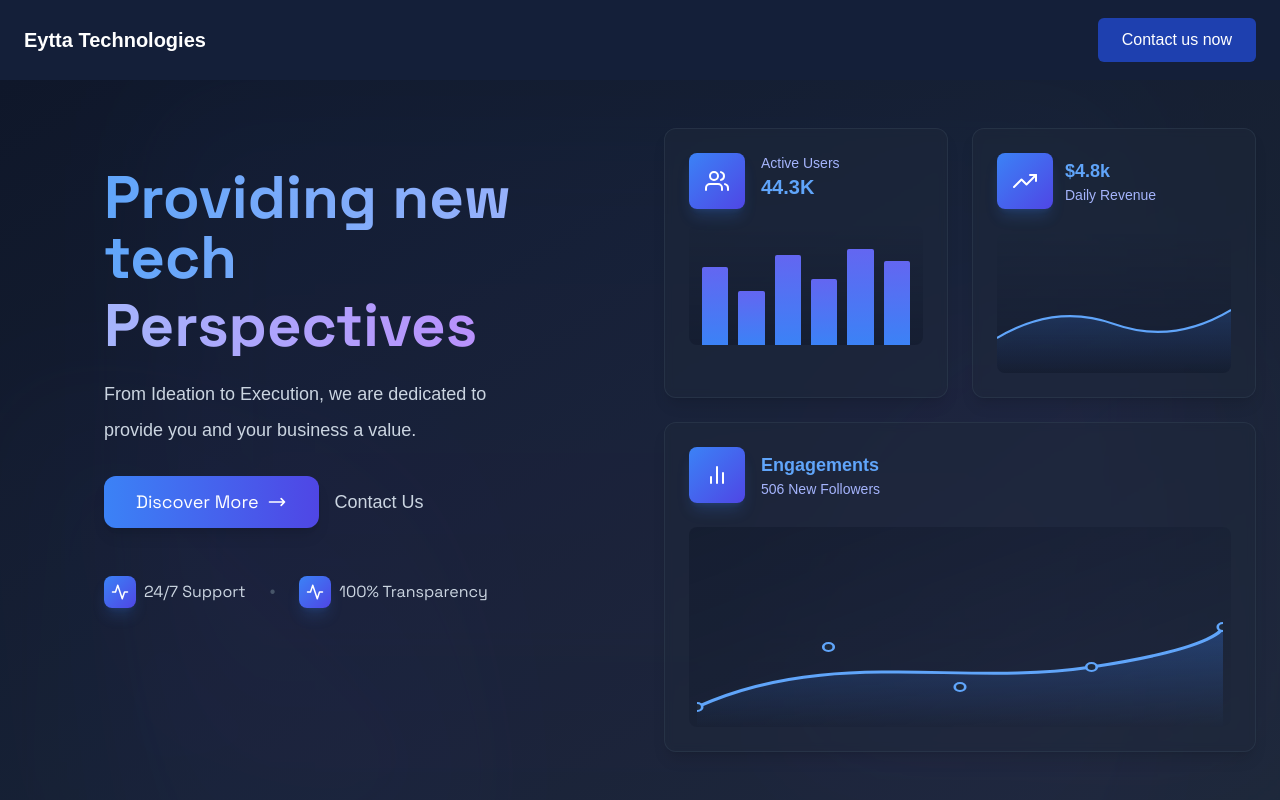
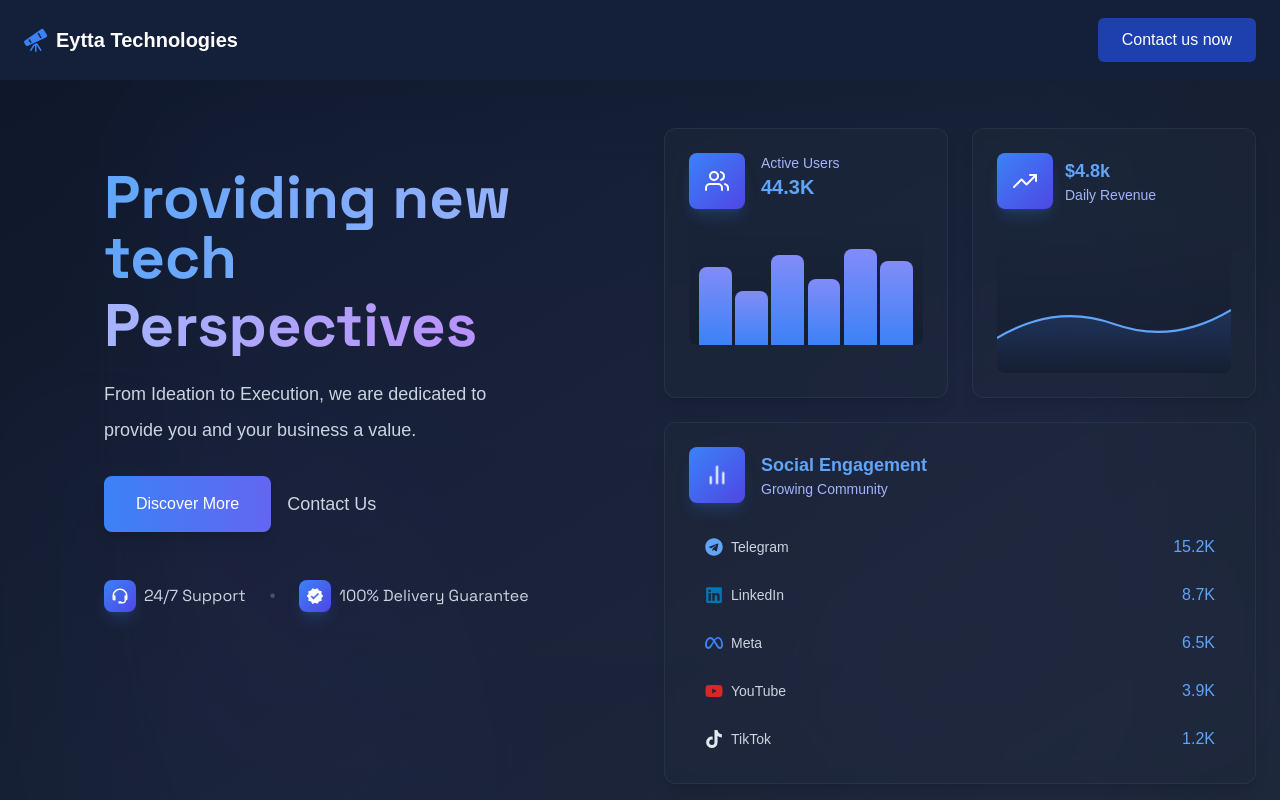
Before and after one commit to nitsuh21/eytta, a Next.js app: page / in a window 1280 px wide. Shown: the top 800 px of the page. Built offline with nearby package versions, Linux system fonts and the light colour scheme.

Commit message:
first version

```diff
--- a/src/app/layout.tsx
+++ b/src/app/layout.tsx
@@ -20,10 +20,40 @@ const geistMono = localFont({
 });
 
 export const metadata: Metadata = {
-  title: "Create Next App",
-  description: "Generated by create next app",
+  title: "Eytta Technologies | Digital Transformation Solutions",
+  description: "Eytta Technologies - Your trusted partner in digital transformation and software solutions. We specialize in web development, mobile apps, and enterprise solutions.",
+  keywords: "digital transformation, software development, web development, mobile apps, enterprise solutions",
+  openGraph: {
+    title: "Eytta Technologies | Digital Transformation Solutions",
+    description: "Your trusted partner in digital transformation and software solutions",
+    url: "https://eytta.com",
+    siteName: "Eytta Technologies",
+    images: [
+      {
+        url: "/og-image.jpg",
+        width: 1200,
+        height: 630,
+        alt: "Eytta Technologies"
+      }
+    ],
+    locale: "en_US",
+    type: "website",
+  },
+  twitter: {
+    card: "summary_large_image",
+    title: "Eytta Technologies | Digital Transformation Solutions",
+    description: "Your trusted partner in digital transformation and software solutions",
+    images: ["/og-image.jpg"],
+  },
+  robots: {
+    index: true,
+    follow: true,
+  },
+  viewport: {
+    width: "device-width",
+    initialScale: 1,
+  },
 };
-
 export default function RootLayout({
   children,
 }: Readonly<{
--- a/src/app/page.tsx
+++ b/src/app/page.tsx
@@ -4,6 +4,7 @@ import Tools from "./ui/Tools";
 import Services from "./ui/Services";
 import Why from "./ui/Why"
 import Subscribe from "./ui/Subscribe"
+import Contact from "./ui/Contact"
 import Footer from "./ui/Footer";
 
 export default function Home() {
--- a/src/app/ui/Contact.tsx
+++ b/src/app/ui/Contact.tsx
@@ -1,10 +1,12 @@
+'use client'
+
 import React from 'react'
 import { FaTelegram } from 'react-icons/fa'
 import { MdEmail } from 'react-icons/md'
 
 const Contact = () => {
   return (
-    <div className="relative bg-slate-900 overflow-hidden">
+    <div id="contact" className="relative bg-slate-900 overflow-hidden">
       {/* Background Elements */}
       <div className="absolute inset-0">
         <div className="absolute top-0 left-1/2 -translate-x-1/2 w-[1000px] h-[1000px] bg-gradient-to-b from-blue-500/30 via-violet-500/30 to-transparent opacity-20 blur-3xl"></div>
--- a/src/app/ui/Footer.tsx
+++ b/src/app/ui/Footer.tsx
@@ -1,3 +1,5 @@
+'use client'
+
 import React from 'react'
 import Image from 'next/image'
 import Link from 'next/link'
@@ -19,13 +21,13 @@ const Footer = () => {
               </p>
               <div className="flex space-x-4 justify-center md:justify-start">
                 <Link href="https://twitter.com" className="hover:text-blue-400 transition-colors">
-                  <Image src="/images/twitter.svg" alt="Twitter" width={24} height={24} />
+                  <Image src="/images/twitter.svg" alt="Twitter" width={24} height={24} priority />
                 </Link>
                 <Link href="https://linkedin.com" className="hover:text-blue-400 transition-colors">
-                  <Image src="/images/linkedin.svg" alt="LinkedIn" width={24} height={24} />
+                  <Image src="/images/linkedin.svg" alt="LinkedIn" width={24} height={24} priority />
                 </Link>
                 <Link href="https://facebook.com" className="hover:text-blue-400 transition-colors">
-                  <Image src="/images/facebook.svg" alt="Facebook" width={24} height={24} />
+                  <Image src="/images/facebook.svg" alt="Facebook" width={24} height={24} priority />
                 </Link>
               </div>
             </div>
@@ -60,6 +62,10 @@ const Footer = () => {
                   <span className="block font-semibold">Email:</span>
                   contact@eytta.com
                 </p>
+                <p className="text-gray-300">
+                  <span className="block font-semibold">Telegram:</span>
+                  @eytta_tech
+                </p>
               </div>
             </div>
           </div>
--- a/src/app/ui/LandingHero.tsx
+++ b/src/app/ui/LandingHero.tsx
@@ -2,9 +2,23 @@
 
 import React from 'react'
 import { FiUsers, FiTrendingUp, FiBarChart2, FiActivity } from 'react-icons/fi'
+import { BiSupport } from 'react-icons/bi'
+import { MdVerified } from 'react-icons/md'
+import { FaLinkedin, FaYoutube, FaTiktok, FaTelegram } from 'react-icons/fa'
 import { motion } from 'framer-motion'
+import { FaMeta } from 'react-icons/fa6'
 
 const LandingHero = () => {
+  const handleDiscoverMore = () => {
+    const servicesSection = document.getElementById('services');
+    servicesSection?.scrollIntoView({ behavior: 'smooth' });
+  };
+
+  const handleContactUs = () => {
+    const contactSection = document.getElementById('contact');
+    contactSection?.scrollIntoView({ behavior: 'smooth' });
+  };
+
   return (
     <div className='relative flex justify-center w-full min-h-screen px-4 md:px-6 py-8 md:py-12 bg-gradient-to-br from-slate-900 to-slate-800 overflow-hidden'>
       {/* Background gradients */}
@@ -59,17 +73,24 @@ const LandingHero = () => {
               transition={{ duration: 0.6, delay: 0.8 }}
               className='flex flex-col sm:flex-row items-start sm:items-center gap-4 mt-8'
             >
-              <button className='group bg-gradient-to-r from-blue-500 to-indigo-600 hover:from-blue-600 hover:to-indigo-700 transition-all duration-300 rounded-xl text-white px-8 py-3 font-space-grotesk w-full sm:w-auto text-lg shadow-lg hover:shadow-indigo-500/25'>
-                <span className="flex items-center justify-center gap-2">
-                  Discover More
-                  <svg className="w-5 h-5 group-hover:translate-x-1 transition-transform" fill="none" viewBox="0 0 24 24" stroke="currentColor">
-                    <path strokeLinecap="round" strokeLinejoin="round" strokeWidth={2} d="M17 8l4 4m0 0l-4 4m4-4H3" />
-                  </svg>
-                </span>
-              </button>
-              <button className='text-slate-300 hover:text-indigo-400 cursor-pointer transition-colors duration-300 text-lg hover:underline decoration-indigo-400/50'>
+              <motion.button
+                initial={{ opacity: 0, y: 20 }}
+                animate={{ opacity: 1, y: 0 }}
+                transition={{ duration: 0.6, delay: 0.6 }}
+                onClick={handleDiscoverMore}
+                className='px-8 py-4 bg-gradient-to-r from-blue-500 to-indigo-500 text-white rounded-lg font-medium hover:from-blue-600 hover:to-indigo-600 transition-all duration-200 shadow-lg hover:shadow-xl'
+              >
+                Discover More
+              </motion.button>
+              <motion.button
+                initial={{ opacity: 0, y: 20 }}
+                animate={{ opacity: 1, y: 0 }}
+                transition={{ duration: 0.6, delay: 0.7 }}
+                onClick={handleContactUs}
+                className='text-slate-300 hover:text-indigo-400 cursor-pointer transition-colors duration-300 text-lg hover:underline decoration-indigo-400/50'
+              >
                 Contact Us
-              </button>
+              </motion.button>
             </motion.div>
 
             <motion.div
@@ -79,8 +100,8 @@ const LandingHero = () => {
               className='flex flex-wrap items-center gap-x-6 gap-y-4 mt-12'
             >
               {[
-                { icon: FiActivity, text: '24/7 Support' },
-                { icon: FiActivity, text: '100% Transparency' }
+                { icon: BiSupport, text: '24/7 Support' },
+                { icon: MdVerified, text: '100% Delivery Guarantee' }
               ].map((item, index) => (
                 <React.Fragment key={index}>
                   {index > 0 && <div className='hidden sm:block text-slate-600'>•</div>}
@@ -101,7 +122,7 @@ const LandingHero = () => {
           initial={{ opacity: 0, x: 20 }}
           animate={{ opacity: 1, x: 0 }}
           transition={{ duration: 0.6, delay: 0.4 }}
-          className='flex flex-col gap-6 w-full lg:w-1/2'
+          className='hidden lg:flex lg:flex-col gap-6 w-full lg:w-1/2'
         >
           <div className='grid grid-cols-1 md:grid-cols-2 gap-6'>
             {/* Active Users Card */}
@@ -110,7 +131,7 @@ const LandingHero = () => {
               className="shadow-lg flex-col rounded-xl gap-4 flex p-6 bg-slate-800/50 hover:bg-slate-800 backdrop-blur-sm border border-slate-700/50 hover:shadow-xl transition-all duration-300 group"
             >
               <div className='flex gap-4 items-start'>
-                <div className='bg-gradient-to-br from-blue-500 to-indigo-600 rounded-lg h-14 w-14 flex items-center justify-center shadow-lg shadow-blue-500/20 group-hover:shadow-blue-500/40 transition-all duration-300'>
+                <div className='bg-gradient-to-br from-blue-500 to-indigo-600 rounded-lg h-14 w-14 flex items-center justify-center shadow-lg shadow-blue-500/20 group-hover:shadow-blue-500/40'>
                   <FiUsers className="text-white text-2xl" />
                 </div>
                 <div className="flex-col">
@@ -120,15 +141,37 @@ const LandingHero = () => {
               </div>
               <div className='relative w-full h-[120px] bg-gradient-to-t from-slate-900/50 to-transparent rounded-lg overflow-hidden'>
                 <div className='absolute inset-0 flex items-end justify-around px-2'>
-                  {[65, 45, 75, 55, 80, 70].map((height, i) => (
+                  {[
+                    { height: 65, delay: 0 },
+                    { height: 45, delay: 0.1 },
+                    { height: 75, delay: 0.2 },
+                    { height: 55, delay: 0.3 },
+                    { height: 80, delay: 0.4 },
+                    { height: 70, delay: 0.5 }
+                  ].map(({ height, delay }, i) => (
                     <motion.div
                       key={i}
-                      className='w-[12%] h-full flex items-end'
-                      initial={{ height: 0 }}
-                      animate={{ height: `${height}%` }}
-                      transition={{ duration: 0.8, delay: i * 0.1 }}
+                      initial={{ height: 0, opacity: 0 }}
+                      animate={{
+                        height: `${height}%`,
+                        opacity: 1
+                      }}
+                      transition={{
+                        height: { duration: 1, delay, type: "spring", stiffness: 100 },
+                        opacity: { duration: 0.5, delay }
+                      }}
+                      className="w-[15%] rounded-t-lg bg-gradient-to-t from-blue-500 to-indigo-400 relative group"
                     >
-                      <div className='w-full bg-gradient-to-t from-blue-500 to-indigo-500 rounded-t-sm transition-all duration-500 group-hover:from-blue-400 group-hover:to-indigo-400 h-full' />
+                      <motion.div
+                        initial={{ scale: 0 }}
+                        animate={{ scale: 1 }}
+                        transition={{ delay: delay + 0.3 }}
+                        className="absolute -top-2 left-1/2 transform -translate-x-1/2 opacity-0 group-hover:opacity-100 transition-opacity duration-200"
+                      >
+                        <div className="bg-white/10 backdrop-blur-sm px-2 py-1 rounded text-xs text-white">
+                          {height}%
+                        </div>
+                      </motion.div>
                     </motion.div>
                   ))}
                 </div>
@@ -177,53 +220,115 @@ const LandingHero = () => {
           {/* Engagement Card */}
           <motion.div
             whileHover={{ scale: 1.02 }}
+            initial={{ opacity: 0, y: 50 }}
+            whileInView={{ opacity: 1, y: 0 }}
+            viewport={{ once: true, margin: "-100px" }}
+            transition={{ duration: 0.6 }}
             className="shadow-lg flex-col bg-slate-800/50 hover:bg-slate-800 backdrop-blur-sm border border-slate-700/50 rounded-xl gap-6 flex p-6 hover:shadow-xl transition-all duration-300 group"
           >
             <div className='flex items-center gap-4'>
-              <div className='bg-gradient-to-br from-blue-500 to-indigo-600 rounded-lg h-14 w-14 flex items-center justify-center shadow-lg shadow-blue-500/20 group-hover:shadow-blue-500/40'>
-                <FiBarChart2 className="text-white text-2xl" />
-              </div>
-              <div>
-                <div className="text-blue-400 font-bold text-lg">
-                  Engagements
-                </div>
-                <div className="text-indigo-300 text-sm">506 New Followers</div>
-              </div>
+              <motion.div
+                initial={{ scale: 0.8, opacity: 0 }}
+                animate={{ scale: 1, opacity: 1 }}
+                whileHover={{
+                  rotate: [0, -10, 10, -10, 0],
+                  transition: { duration: 0.5 }
+                }}
+                transition={{ duration: 0.5 }}
+                className='bg-gradient-to-br from-blue-500 to-indigo-600 rounded-lg h-14 w-14 flex items-center justify-center shadow-lg shadow-blue-500/20 group-hover:shadow-blue-500/40'
+              >
+                <motion.div
+                  animate={{
+                    scale: [1, 1.2, 1],
+                    rotate: [0, 0, 0]
+                  }}
+                  transition={{
+                    duration: 2,
+                    repeat: Infinity,
+                    ease: "easeInOut"
+                  }}
+                >
+                  <FiBarChart2 className="text-white text-2xl" />
+                </motion.div>
+              </motion.div>
+              <motion.div
+                initial={{ x: -20, opacity: 0 }}
+                animate={{ x: 0, opacity: 1 }}
+                transition={{ duration: 0.5, delay: 0.2 }}
+              >
+                <motion.div
+                  initial={{ y: -10 }}
+                  animate={{ y: 0 }}
+                  transition={{ duration: 0.5 }}
+                  className="text-blue-400 font-bold text-lg"
+                >
+                  Social Engagement
+                </motion.div>
+                <motion.div
+                  initial={{ y: 10 }}
+                  animate={{ y: 0 }}
+                  transition={{ duration: 0.5 }}
+                  className="text-indigo-300 text-sm"
+                >
+                  Growing Community
+                </motion.div>
+              </motion.div>
             </div>
-            <div className='relative w-full h-[200px] bg-gradient-to-br from-slate-900/50 to-transparent rounded-lg overflow-hidden'>
-              <div className='absolute inset-0 flex items-end justify-around px-2'>
-                <svg className="w-full h-full" viewBox="0 0 400 200" preserveAspectRatio="none">
-                  <defs>
-                    <linearGradient id="lineGradient" x1="0%" y1="0%" x2="0%" y2="100%">
-                      <stop offset="0%" stopColor="rgb(59, 130, 246)" stopOpacity="0.3" />
-                      <stop offset="100%" stopColor="rgb(59, 130, 246)" stopOpacity="0" />
-                    </linearGradient>
-                  </defs>
-                  <path
-                    d="M0 180 C 100 120, 200 160, 300 140 S 400 100, 400 100 L 400 200 L 0 200 Z"
-                    fill="url(#lineGradient)"
-                    className="transition-all duration-500"
-                  />
-                  <path
-                    d="M0 180 C 100 120, 200 160, 300 140 S 400 100, 400 100"
-                    fill="none"
-                    stroke="rgb(96, 165, 250)"
-                    strokeWidth="3"
-                    className="transition-all duration-500"
-                  />
-                  {[180, 120, 160, 140, 100].map((y, i) => (
-                    <circle
-                      key={i}
-                      cx={100 * i}
-                      cy={y}
-                      r="4"
-                      fill="#1e293b"
-                      stroke="rgb(96, 165, 250)"
-                      strokeWidth="2"
-                      className="transition-all duration-300 group-hover:r-6"
-                    />
-                  ))}
-                </svg>
+            <div className='flex gap-4 px-2'>
+              <div className="flex-1 space-y-2">
+                {[
+                  { icon: FaTelegram, colorClass: "text-blue-400", name: "Telegram", count: "15.2K", delay: 0 },
+                  { icon: FaLinkedin, colorClass: "text-[#0077B5]", name: "LinkedIn", count: "8.7K", delay: 0.1 },
+                  { icon: FaMeta, colorClass: "text-blue-500", name: "Meta", count: "6.5K", delay: 0.2 },
+                  { icon: FaYoutube, colorClass: "text-red-600", name: "YouTube", count: "3.9K", delay: 0.3 },
+                  { icon: FaTiktok, colorClass: "text-slate-200", name: "TikTok", count: "1.2K", delay: 0.4 }
+                ].map((platform, index) => (
+                  <motion.div
+                    key={platform.name}
+                    initial={{ x: -20, opacity: 0 }}
+                    whileInView={{ x: 0, opacity: 1 }}
+                    viewport={{ once: true }}
+                    transition={{ duration: 0.5, delay: platform.delay }}
+                    whileHover={{
+                      scale: 1.02,
+                      x: 5,
+                      backgroundColor: "rgba(255, 255, 255, 0.05)"
+                    }}
+                    className="flex items-center justify-between p-2 rounded-lg hover:bg-slate-700/30 transition-all duration-300 cursor-pointer"
+                  >
+                    <div className="flex items-center gap-2">
+                      <motion.div
+                        whileHover={{
+                          scale: 1.2,
+                          rotate: [0, -10, 10, -10, 0],
+                        }}
+                        transition={{ duration: 0.3 }}
+                      >
+                        <platform.icon className={`${platform.colorClass} text-lg`} />
+                      </motion.div>
+                      <span className="text-slate-300 text-sm">{platform.name}</span>
+                    </div>
+                    <motion.div
+                      initial={{ scale: 0 }}
+                      animate={{ scale: 1 }}
+                      transition={{ duration: 0.3, delay: platform.delay + 0.2 }}
+                      className="relative group"
+                    >
+                      <motion.span
+                        whileHover={{ y: -2 }}
+                        className="text-blue-400 font-medium inline-block"
+                      >
+                        {platform.count}
+                      </motion.span>
+                      <motion.div
+                        initial={{ scaleX: 0 }}
+                        whileHover={{ scaleX: 1 }}
+                        transition={{ duration: 0.2 }}
+                        className="absolute bottom-0 left-0 w-full h-[2px] bg-blue-400/50 origin-left"
+                      />
+                    </motion.div>
+                  </motion.div>
+                ))}
               </div>
             </div>
           </motion.div>
--- a/src/app/ui/Navbar.tsx
+++ b/src/app/ui/Navbar.tsx
@@ -1,13 +1,20 @@
+'use client'
 import React from 'react'
+import { GoTelescopeFill } from 'react-icons/go'
 
 const Navbar = () => {
+  const handleClick = () =>{
+    const contactSection = document.getElementById('contact');
+    contactSection?.scrollIntoView({ behavior: 'smooth' });
+  }
   return (
     <div className='h-20 p-6 flex items-center justify-between bg-[#141F39]'>
-        <div className='flex items-center'>
-           <p className='text text-xl font-bold'>Eytta Technologies</p>
+        <div className='flex items-center gap-2'>
+            <GoTelescopeFill className="text-2xl text-blue-500" />
+            <span className='text-white text-xl font-semibold'>Eytta Technologies</span>
         </div>
         <div className='flex items-center'>
-            <button className='bg-blue-800 hover:bg-blue-900 transition-colors rounded-md text-white px-6 py-2.5'><a href="#contact">Contact us now</a> </button>
+            <button className='bg-blue-800 hover:bg-blue-900 transition-colors rounded-md text-white px-6 py-2.5' onClick={handleClick}>Contact us now </button>
         </div>
     </div>
   )
--- a/src/app/ui/Subscribe.tsx
+++ b/src/app/ui/Subscribe.tsx
@@ -6,7 +6,7 @@ import { MdEmail } from 'react-icons/md'
 
 const Subscribe = () => {
   return (
-    <div className="relative bg-slate-900 overflow-hidden">
+    <div id='contact' className="relative bg-slate-900 overflow-hidden">
       {/* Background Elements */}
       <div className="absolute inset-0">
         <div className="absolute top-0 left-1/2 -translate-x-1/2 w-[1000px] h-[1000px] bg-gradient-to-b from-blue-500/30 via-violet-500/30 to-transparent opacity-20 blur-3xl"></div>
@@ -68,7 +68,7 @@ const Subscribe = () => {
                 Join our Telegram channel for quick responses and updates.
               </p>
               <span className="text-violet-400 font-medium group-hover:text-violet-300 transition-colors duration-300">
-                @eytta
+                @eytta_tech
               </span>
             </div>
           </a>
```
Also changed, not shown: public/og-template.html (added, +63 -0 lines), src/app/ui/Services.tsx (+6 -6 lines), src/app/ui/Why.tsx (+9 -7 lines).
